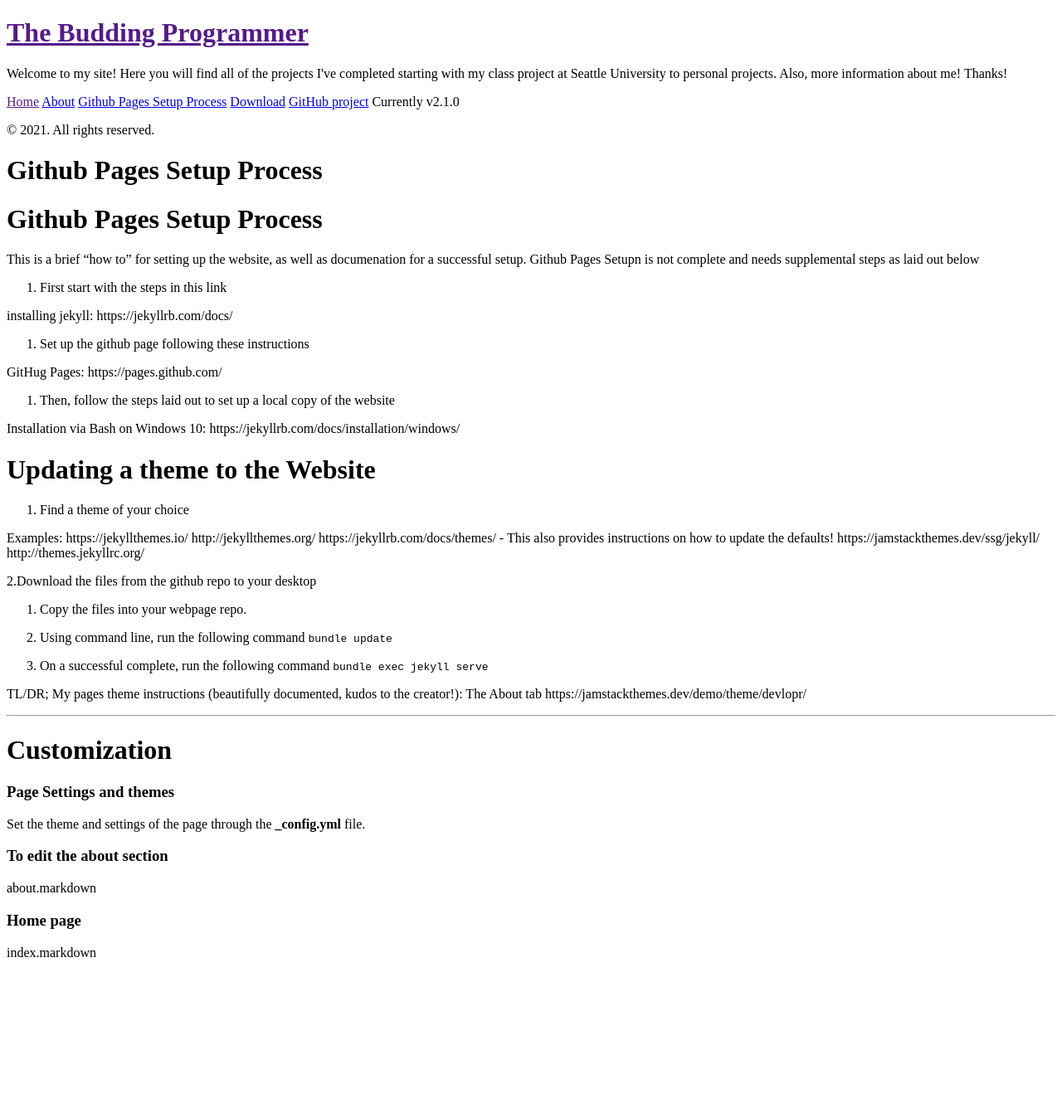
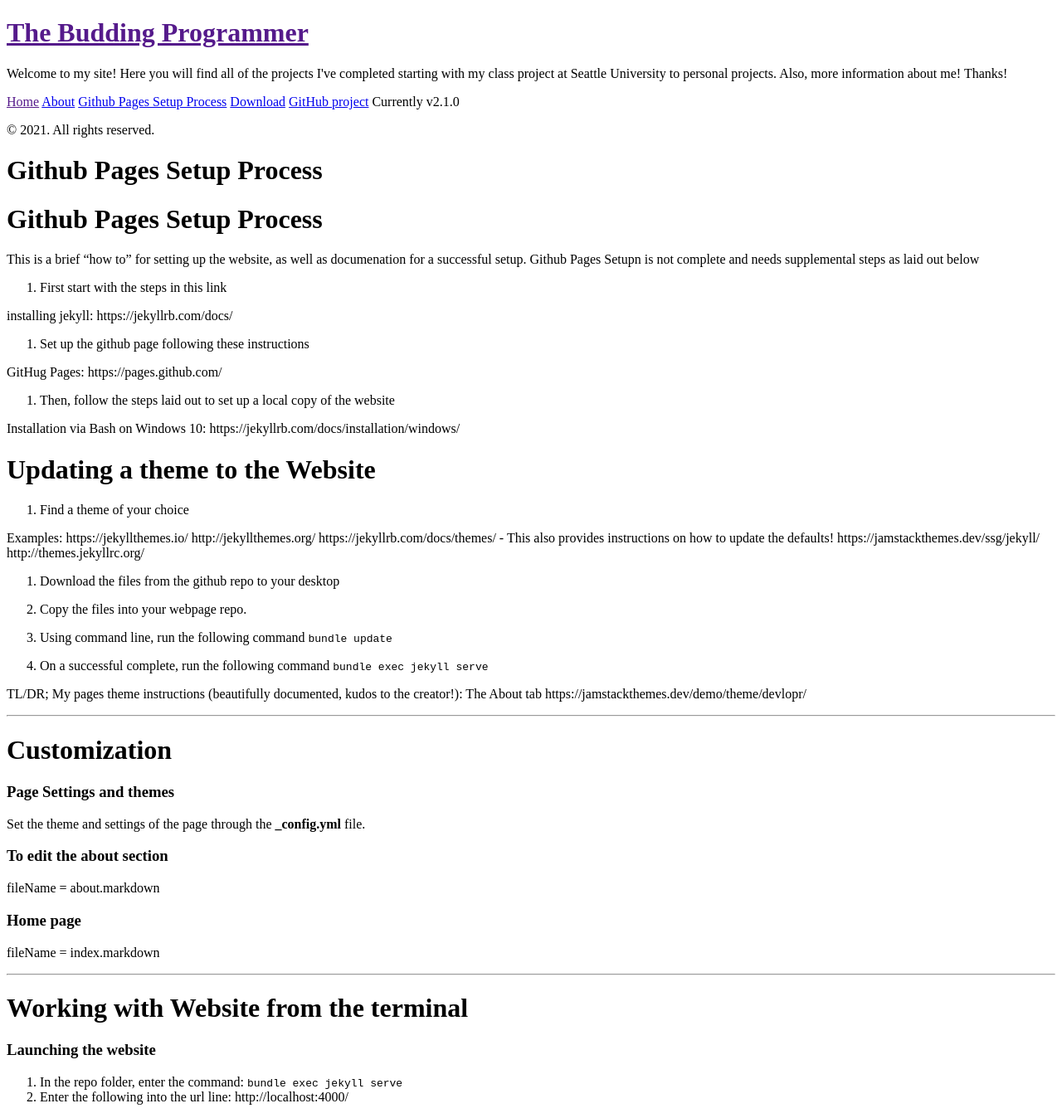
Before and after one commit to gaaliciA1990/gaaliciA1990.github.io, a Jekyll site: the page built from Basic_How_to_implment.md, in a window 1280 px wide. Shown: the whole page at 83% size. Built offline with Jekyll 4.4.1, drawn with Linux system fonts in a browser that asks for light colours; our own code applies the rules of GitHub Pages for plain Markdown files; Markdown is read by kramdown in place of the engine named in the settings; before the commit the page ends 1174 px from its top, so only the background shows below that.

Commit message:
Adding more steps for reference

```diff
--- a/How_to_implment.md
+++ b/Basic_How_to_implment.md
@@ -25,8 +25,7 @@ https://jekyllrb.com/docs/themes/ - This also provides instructions on how to up
 https://jamstackthemes.dev/ssg/jekyll/
 http://themes.jekyllrc.org/
 
-
-2.Download the files from the github repo to your desktop
+2. Download the files from the github repo to your desktop
 
 3. Copy the files into your webpage repo.
 
@@ -47,8 +46,15 @@ Set the theme and settings of the page through the **_config.yml** file.
 
 ### To edit the about section
 
-about.markdown
+fileName = about.markdown
 
 ### Home page
 
-index.markdown
+fileName = index.markdown
+
+---
+# Working with Website from the terminal
+
+### Launching the website
+1. In the repo folder, enter the command: `bundle exec jekyll serve`
+2. Enter the following into the url line: http://localhost:4000/
```
